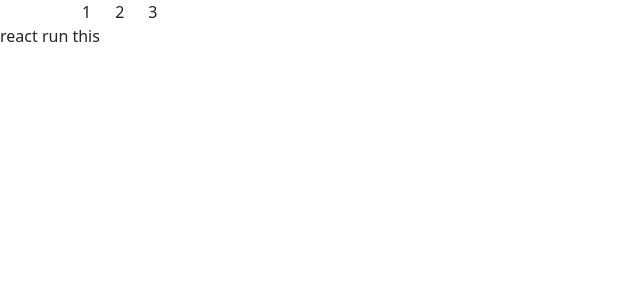
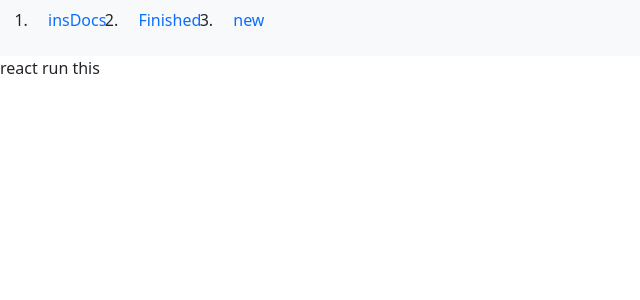
Before and after one commit to Aiiion/insDoc, a React (Create React App) app in the folder frontend/: page / in a window 1280 px wide. Shown: the top 300 px of the page, without its empty margins (0-640 px from the left). Built offline with nearby package versions, Linux system fonts and the light colour scheme.

Commit message:
added a component

```diff
--- a/frontend/src/components/Header.js
+++ b/frontend/src/components/Header.js
@@ -3,34 +3,34 @@ import {Container, Row, Nav, Col, List} from 'react-bootstrap';
 
 function Header() {
     return(
-    <Container>
-        <Nav>
-            <Row>
-                <Col>1</Col>
-                <Col>2</Col>
-                <Col>3</Col>
-            </Row>
-        </Nav>
-    </Container>
-    // <nav className="nav navbar-light bg-light ">
-    //     <ol className="d-flex flex-row justify-content-md-center">
-    //         <li className="nav-item">
-    //             <a className="nav-link">
-    //                 insDocs
-    //             </a>
-    //         </li>
-    //         <li className="nav-item">
-    //             <a className="nav-link">
-    //                 Finished
-    //             </a>
-    //         </li>
-    //         <li className="nav-item">
-    //             <a className="nav-link">
-    //                 new
-    //             </a>
-    //         </li>
-    //     </ol>
-    // </nav>
+    // <Container>
+    //     <Nav>
+    //         <Row>
+    //             <Col>1</Col>
+    //             <Col>2</Col>
+    //             <Col>3</Col>
+    //         </Row>
+    //     </Nav>
+    // </Container>
+    <nav className="nav navbar-light bg-light ">
+        <ol className="d-flex flex-row justify-content-md-center">
+            <li className="nav-item">
+                <a className="nav-link">
+                    insDocs
+                </a>
+            </li>
+            <li className="nav-item">
+                <a className="nav-link">
+                    Finished
+                </a>
+            </li>
+            <li className="nav-item">
+                <a className="nav-link">
+                    new
+                </a>
+            </li>
+        </ol>
+    </nav>
 
     )
 }
```
Also changed, not shown: frontend/src/components/LogIn.js (added, +13 -0 lines).
